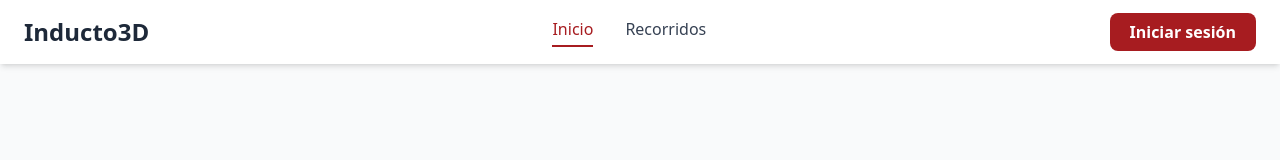
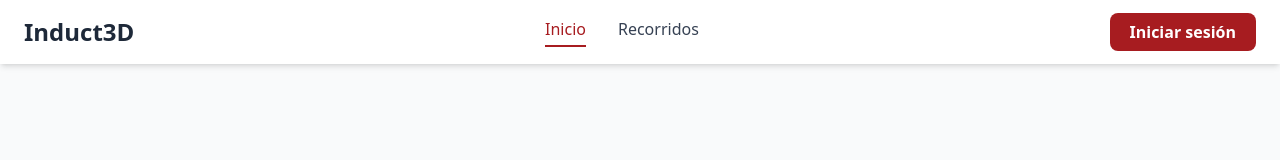
Before and after one commit to Induct3D/Induct3D-Frontend, a React (Vite) app: page / in a window 1280 px wide. Shown: the top 160 px of the page. Built offline with nearby package versions, Linux system fonts and the light colour scheme; no server answers.

Commit message:
fix v0.2.3

```diff
--- a/src/presentation/sections/header.tsx
+++ b/src/presentation/sections/header.tsx
@@ -11,7 +11,7 @@ export default function Header() {
             {/* Logo */}
             <div className="flex items-center">
                 <Link to="/" className="text-2xl font-bold text-gray-800">
-                    Inducto3D
+                    Induct3D
                 </Link>
             </div>
 
```
